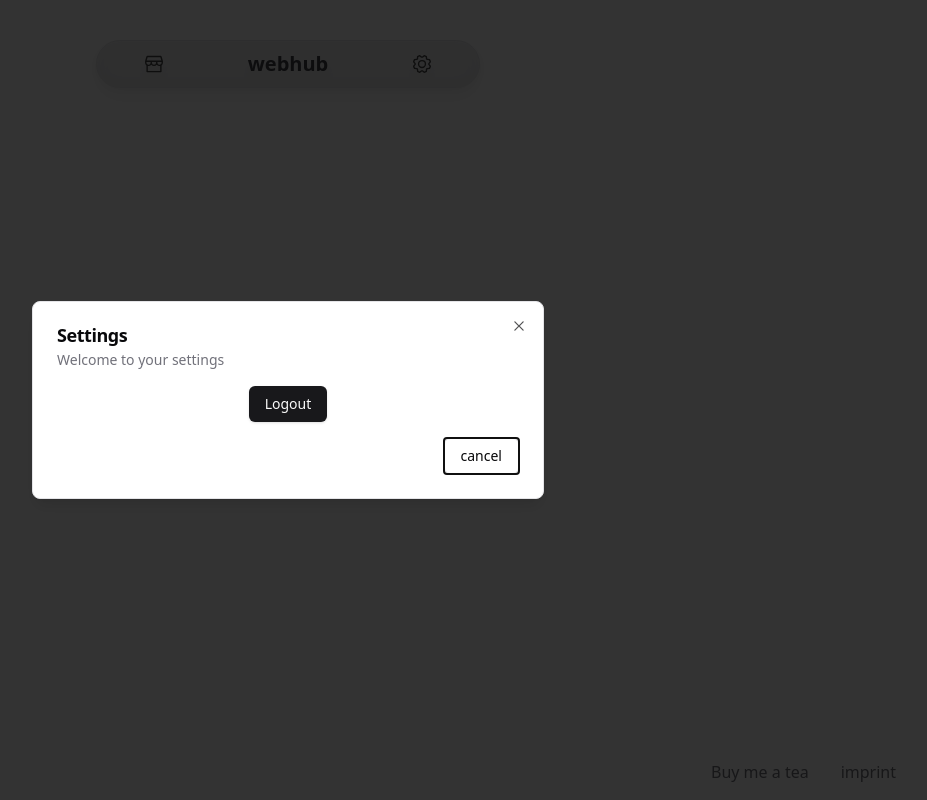
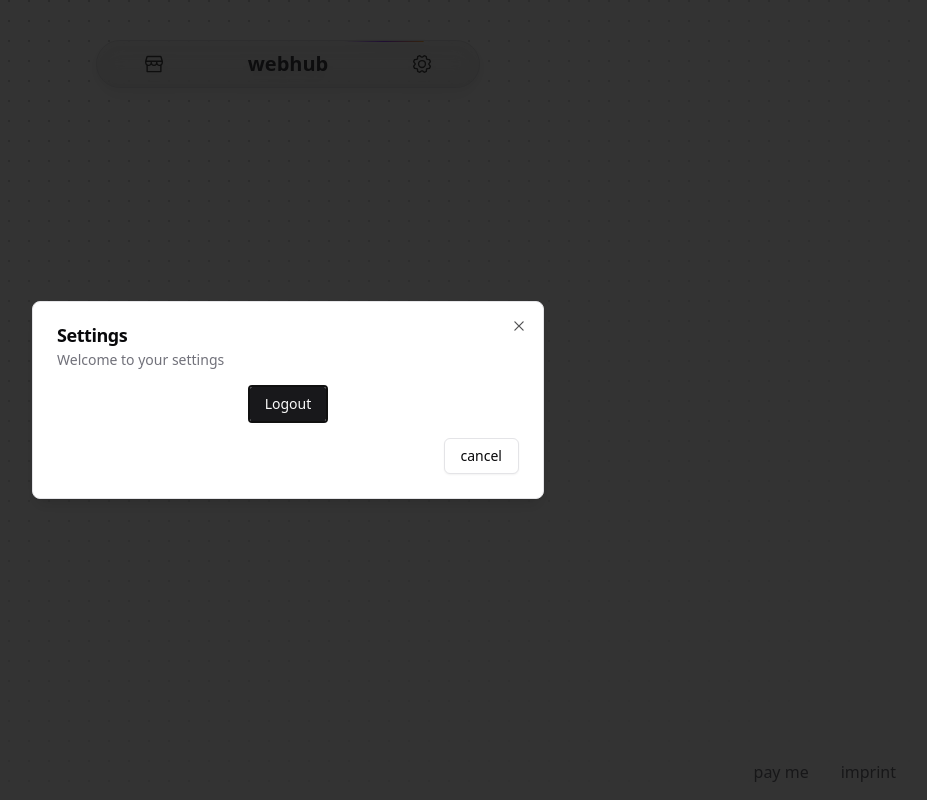
Before and after one commit to tobiasmeyhoefer/webhub, a Next.js app: page / in a window 1280 px wide. Both pictures are taken after a click on the element 774 px from the left and 64 px from the top of the page. Shown: the whole page, without its empty margins (352-1279 px from the left). Built offline with nearby package versions, Linux system fonts and the light colour scheme; no server answers.

Commit message:
added magic ui and auth flow

```diff
--- a/app/page.tsx
+++ b/app/page.tsx
@@ -1,7 +1,19 @@
+import DotPattern from "@/components/magicui/dot-pattern";
+import { cn } from "@/lib/utils";
+
 export default async function Index() {
   return (
     <>
-      {/* <AuthButton /> */}
+      <DotPattern
+        width={20}
+        height={20}
+        cx={1}
+        cy={1}
+        cr={1}
+        className={cn(
+          "[mask-image:linear-gradient(to_bottom_right,white,transparent)] "
+        )}
+      />
     </>
   )
 }
--- a/components/Additionals.tsx
+++ b/components/Additionals.tsx
@@ -4,7 +4,7 @@ const Additionals = () => {
   return (
     <div className="absolute bottom-0 right-0 flex gap-8 px-8 py-4 text-zinc-500 ">
       <Link className="hover:text-zinc-600 transition-all" href={"https://buymeacoffee.com/tobiasmeyhoefer"}>
-        Buy me a tea
+        pay me
       </Link>
       <Link className="hover:text-zinc-600 transition-all" href="/imprint">
         imprint
--- a/components/LogoutButton.tsx
+++ b/components/LogoutButton.tsx
@@ -12,8 +12,10 @@ export default async function LogoutButton() {
   const signOut = async () => {
     "use server"
 
+    console.log("signing out")
     const supabase = createClient()
     await supabase.auth.signOut()
+    console.log("test")
     return redirect("/")
   }
 
--- a/components/NavBar.tsx
+++ b/components/NavBar.tsx
@@ -1,13 +1,24 @@
 import Link from "next/link"
 import StoreIcon from "./icons/StoreIcon"
 import { Settings } from "./Settings"
+import { BorderBeam } from "./magicui/border-beam"
 
 const NavBar = () => {
   return (
-    <nav className="absolute flex justify-around items-center left-0 right-0 top-10 ml-auto mr-auto h-12 md:w-96 w-80 rounded-full border border-zinc-200 drop-shadow-lg bg-zinc-200/40 backdrop-blur-md backdrop-filter">
-      <Link className="hover:bg-zinc-300 p-2 rounded-lg transition-all" href="/store"><StoreIcon/></Link>
-      <Link href="/"><h1 className="font-bold text-xl text-zinc-700 hover:text-zinc-800 transition-all">webhub</h1></Link>
-      <Settings/>
+    <nav className="absolute z-10 left-0 right-0 top-10 ml-auto mr-auto flex h-12 w-80 items-center justify-around rounded-full border border-zinc-200 bg-zinc-100/30 drop-shadow-lg backdrop-blur-md backdrop-filter md:w-96">
+      <Link
+        className="rounded-lg p-2 transition-all hover:bg-zinc-300"
+        href="/store"
+      >
+        <StoreIcon />
+      </Link>
+      <Link href="/">
+        <h1 className="text-xl font-bold text-zinc-700 transition-all hover:text-zinc-800">
+          webhub
+        </h1>
+      </Link>
+      <Settings />
+      <BorderBeam size={80} duration={8}/>
     </nav>
   )
 }
--- a/components/Settings.tsx
+++ b/components/Settings.tsx
@@ -26,10 +26,14 @@ export function Settings() {
           <DialogDescription>Welcome to your settings</DialogDescription>
         </DialogHeader>
         <div className="flex justify-center">
-          <LogoutButton/>
+          <DialogClose>
+            <LogoutButton />
+          </DialogClose>
         </div>
         <DialogFooter>
-          <DialogClose><Button variant={"outline"}>cancel</Button></DialogClose>
+          <DialogClose>
+            <Button variant={"outline"}>cancel</Button>
+          </DialogClose>
         </DialogFooter>
       </DialogContent>
     </Dialog>
--- a/components/SignInGoogle.tsx
+++ b/components/SignInGoogle.tsx
@@ -5,7 +5,7 @@ import { redirect } from "next/navigation"
 
 const SignInGoogle = () => {
   return (
-    <div className="absolute inset-0 flex items-center justify-center bg-white">
+    <div className="absolute inset-0 flex items-center justify-center bg-white z-20">
       <form
         action={async () => {
           "use server"
--- /dev/null
+++ b/components/magicui/border-beam.tsx
@@ -0,0 +1,49 @@
+import { cn } from "@/lib/utils";
+
+interface BorderBeamProps {
+  className?: string;
+  size?: number;
+  duration?: number;
+  borderWidth?: number;
+  anchor?: number;
+  colorFrom?: string;
+  colorTo?: string;
+  delay?: number;
+}
+
+export const BorderBeam = ({
+  className,
+  size = 200,
+  duration = 15,
+  anchor = 90,
+  borderWidth = 1.5,
+  colorFrom = "#ffaa40",
+  colorTo = "#9c40ff",
+  delay = 0,
+}: BorderBeamProps) => {
+  return (
+    <div
+      style={
+        {
+          "--size": size,
+          "--duration": duration,
+          "--anchor": anchor,
+          "--border-width": borderWidth,
+          "--color-from": colorFrom,
+          "--color-to": colorTo,
+          "--delay": `-${delay}s`,
+        } as React.CSSProperties
+      }
+      className={cn(
+        "pointer-events-none absolute inset-0 rounded-[inherit] [border:calc(var(--border-width)*1px)_solid_transparent]",
+
+        // mask styles
+        "![mask-clip:padding-box,border-box] ![mask-composite:intersect] [mask:linear-gradient(transparent,transparent),linear-gradient(white,white)]",
+
+        // pseudo styles
+        "after:absolute after:aspect-square after:w-[calc(var(--size)*1px)] after:animate-border-beam after:[animation-delay:var(--delay)] after:[background:linear-gradient(to_left,var(--color-from),var(--color-to),transparent)] after:[offset-anchor:calc(var(--anchor)*1%)_50%] after:[offset-path:rect(0_auto_auto_0_round_calc(var(--size)*1px))]",
+        className,
+      )}
+    />
+  );
+};
--- /dev/null
+++ b/components/magicui/dot-pattern.tsx
@@ -0,0 +1,56 @@
+import { useId } from "react";
+
+import { cn } from "@/lib/utils";
+
+interface DotPatternProps {
+  width?: any;
+  height?: any;
+  x?: any;
+  y?: any;
+  cx?: any;
+  cy?: any;
+  cr?: any;
+  className?: string;
+  [key: string]: any;
+}
+export function DotPattern({
+  width = 16,
+  height = 16,
+  x = 0,
+  y = 0,
+  cx = 1,
+  cy = 1,
+  cr = 1,
+  className,
+  ...props
+}: DotPatternProps) {
+  const id = useId();
+
+  return (
+    <svg
+      aria-hidden="true"
+      className={cn(
+        "pointer-events-none absolute inset-0 h-full w-full fill-neutral-400/80",
+        className,
+      )}
+      {...props}
+    >
+      <defs>
+        <pattern
+          id={id}
+          width={width}
+          height={height}
+          patternUnits="userSpaceOnUse"
+          patternContentUnits="userSpaceOnUse"
+          x={x}
+          y={y}
+        >
+          <circle id="pattern-circle" cx={cx} cy={cy} r={cr} />
+        </pattern>
+      </defs>
+      <rect width="100%" height="100%" strokeWidth={0} fill={`url(#${id})`} />
+    </svg>
+  );
+}
+
+export default DotPattern;
--- a/tailwind.config.ts
+++ b/tailwind.config.ts
@@ -68,10 +68,16 @@ const config = {
           from: { height: "var(--radix-accordion-content-height)" },
           to: { height: "0" },
         },
+        "border-beam": {
+          "100%": {
+            "offset-distance": "100%",
+          },
+        },
       },
       animation: {
         "accordion-down": "accordion-down 0.2s ease-out",
         "accordion-up": "accordion-up 0.2s ease-out",
+        "border-beam": "border-beam calc(var(--duration)*1s) infinite linear",
       },
       fontFamily: {
         inter: ["var(--inter)", ...fontFamily.sans],
```
